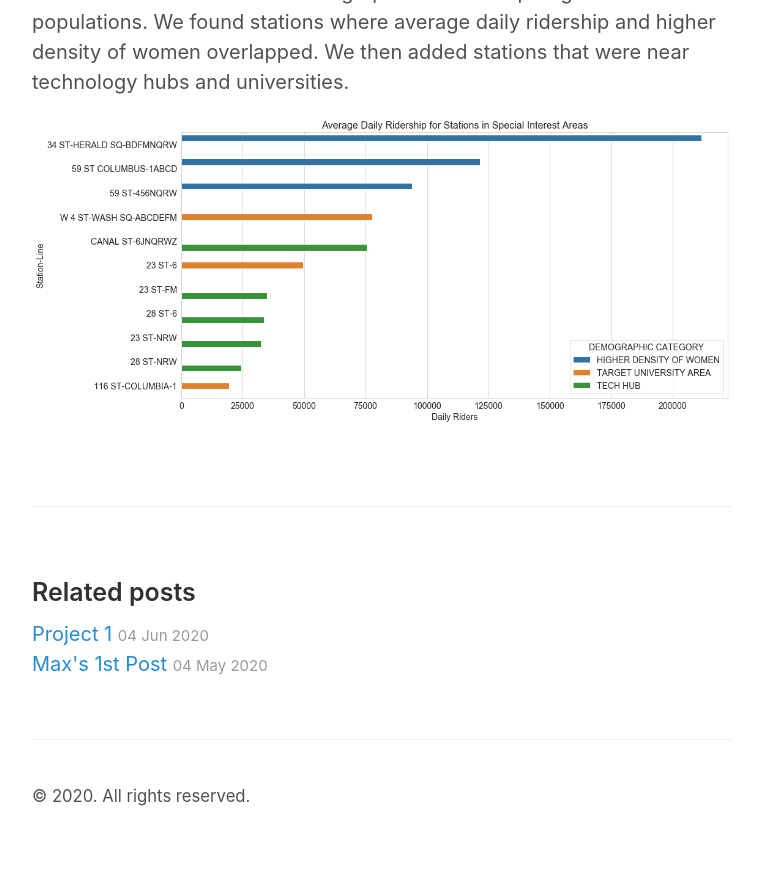
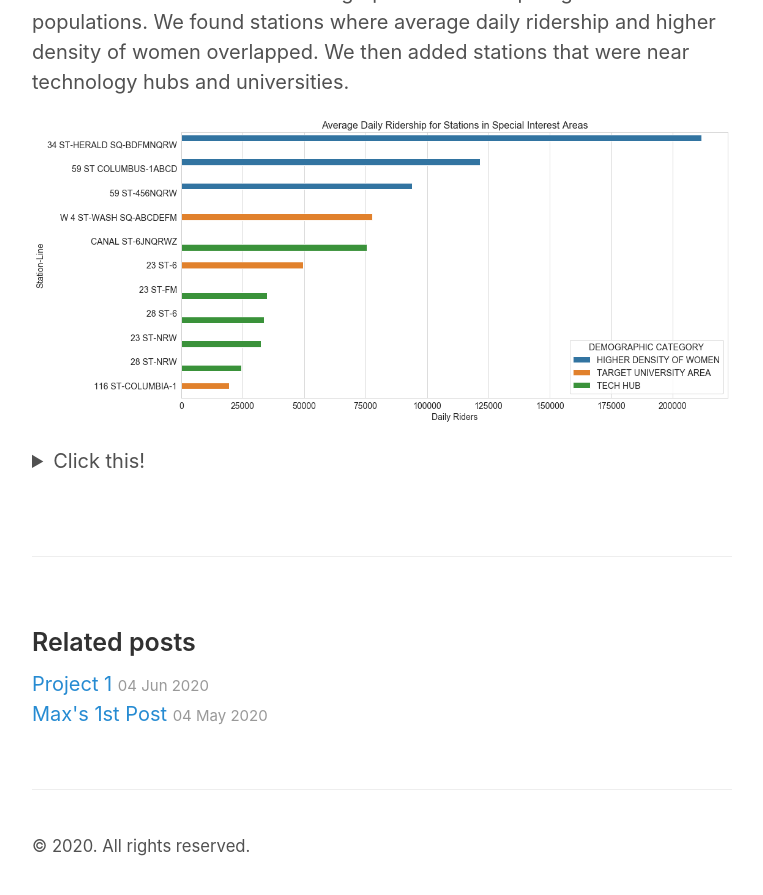
Before and after one commit to bubblebooy/bubblebooy.github.io, a Jekyll site: the page built from _posts/2020-19-04-Project-2.md, in a window 1280 px wide and 900 px high, scrolled down 1802 px. Shown: the top 895 px of the window, without its empty margins (258-1021 px from the left). Built offline with Jekyll 4.4.1, drawn with Linux system fonts in a browser that asks for light colours; our own code applies the rules of GitHub Pages for plain Markdown files; before the commit the page ends 2652 px from its top, so only the background shows below that.

Commit message:
test collapsable text

```diff
--- a/_posts/2020-19-04-Project-2.md
+++ b/_posts/2020-19-04-Project-2.md
@@ -26,3 +26,7 @@ We then looked the ridership at different time of day to determine the best time
 Last we looked at different demographic data to help target relevant populations. We found stations where average daily ridership and higher density of women overlapped. We then added stations that were near technology hubs and universities.
 
 ![Demographics]({{ site.url }}/images/Demographics.png)
+
+<details><summary>Click this!</summary>
+  Here is some more text that was hidden before.
+</details>
```
